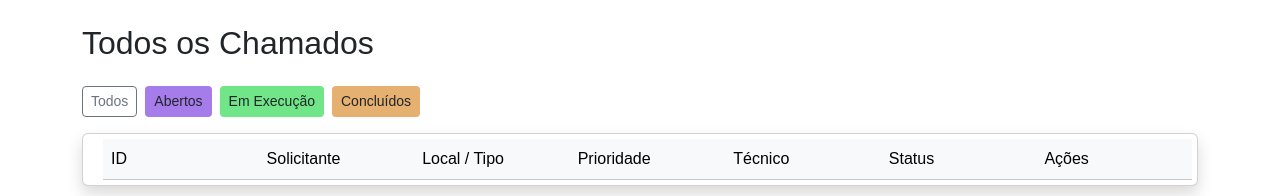
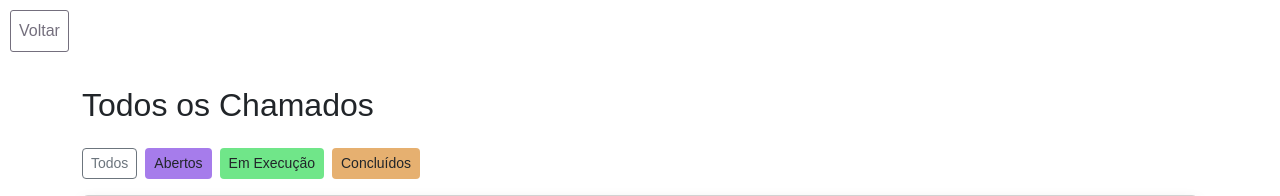
Before and after one commit to gabrielapmenossi/PROJETO-SGM, a PHP site: page /gestor_chamados.php in a window 1280 px wide. Shown: the part 60-256 px from the top of the page. Run offline with PHP 8.4, Linux system fonts and the light colour scheme; lists and menus that the app fills with data are empty.

Commit message:
add botão

```diff
--- a/gestor_chamados.php
+++ b/gestor_chamados.php
@@ -17,7 +17,9 @@
         </div>
     </header>
 <main>
-
+    <div class="w-100 ">
+        <a href="gestor_dashboard.php"><button class="voltar ">Voltar</button></a>
+    </div>
 
 
     <div class="container">
@@ -33,8 +35,8 @@
 
         <div class="card shadow w-100">
             <div class="table-responsive w-100">
-                <table class="table table-hover align-middle mb-0 rounded">
-                    <thead class="table-light">
+                <table class="table table-hover align-middle mb-0 ">
+                    <thead class="">
                         <tr>
                             <th>ID</th>
                             <th>Solicitante</th>
@@ -45,8 +47,7 @@
                             <th>Ações</th>
                         </tr>
                     </thead>
-                    <tbody id="tabelaGeral">
-                        </tbody>
+                    <tbody id="tabelaGeral"></tbody>
                 </table>
             </div>
         </div>
```
